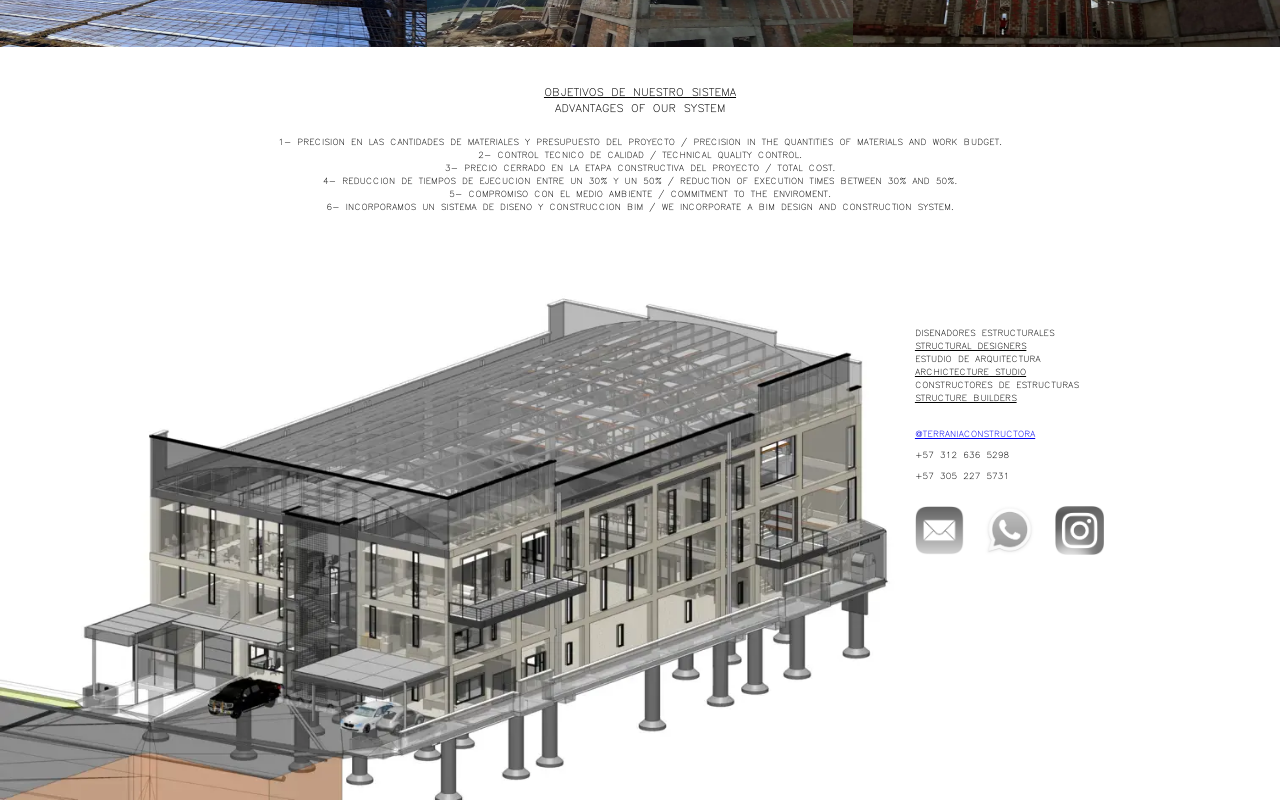
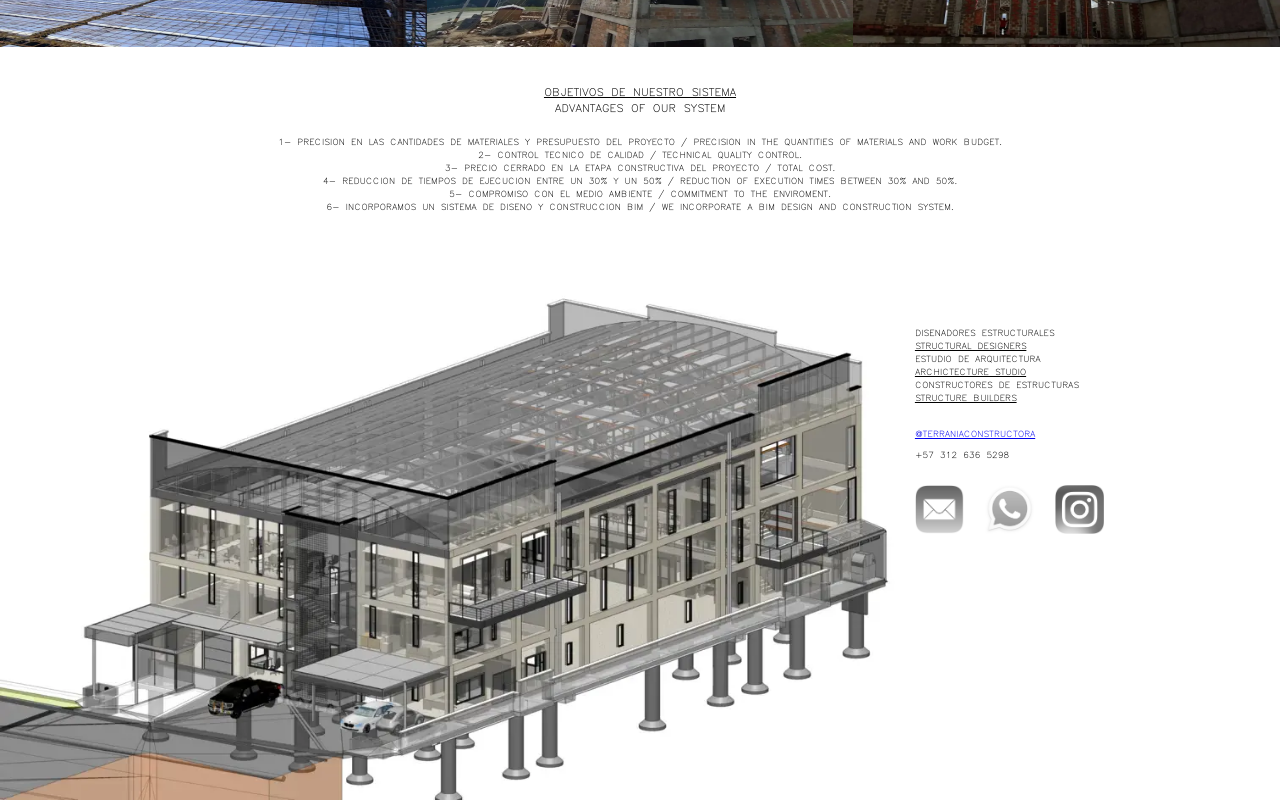
Before and after one commit to josezy/terrania, a React (Create React App) app: page / in a window 1280 px wide. Shown: the part 1188-1988 px from the top of the page. Built offline with nearby package versions, Linux system fonts and the light colour scheme.

Commit message:
Update App.js

```diff
--- a/src/App.js
+++ b/src/App.js
@@ -63,13 +63,12 @@ function App() {
           <div className="contacto">
             <a href="https://www.instagram.com/terraniaconstructora/" target="_blank" rel="noopener noreferrer">@TERRANIACONSTRUCTORA</a>
             <p>+57 312 636 5298</p>
-            <p>+57 305 227 5731</p>
           </div>
           <div className="container-media-footer">
             <a href="mailto:contacto.terrania@terrania.info" target="_blank" rel="noopener noreferrer">
               <img src="/media/Mail.png" alt="Correo" loading="lazy" />
             </a>
-            <a href="https://api.whatsapp.com/send?phone=3052275731" target="_blank" rel="noopener noreferrer">
+            <a href="https://api.whatsapp.com/send?phone=3126365298" target="_blank" rel="noopener noreferrer">
               <img src="/media/WhatsApp_icon.png" alt="Whatsapp" loading="lazy" />
             </a>
             <a href="https://www.instagram.com/terraniaconstructora/" target="_blank" rel="noopener noreferrer">
```
